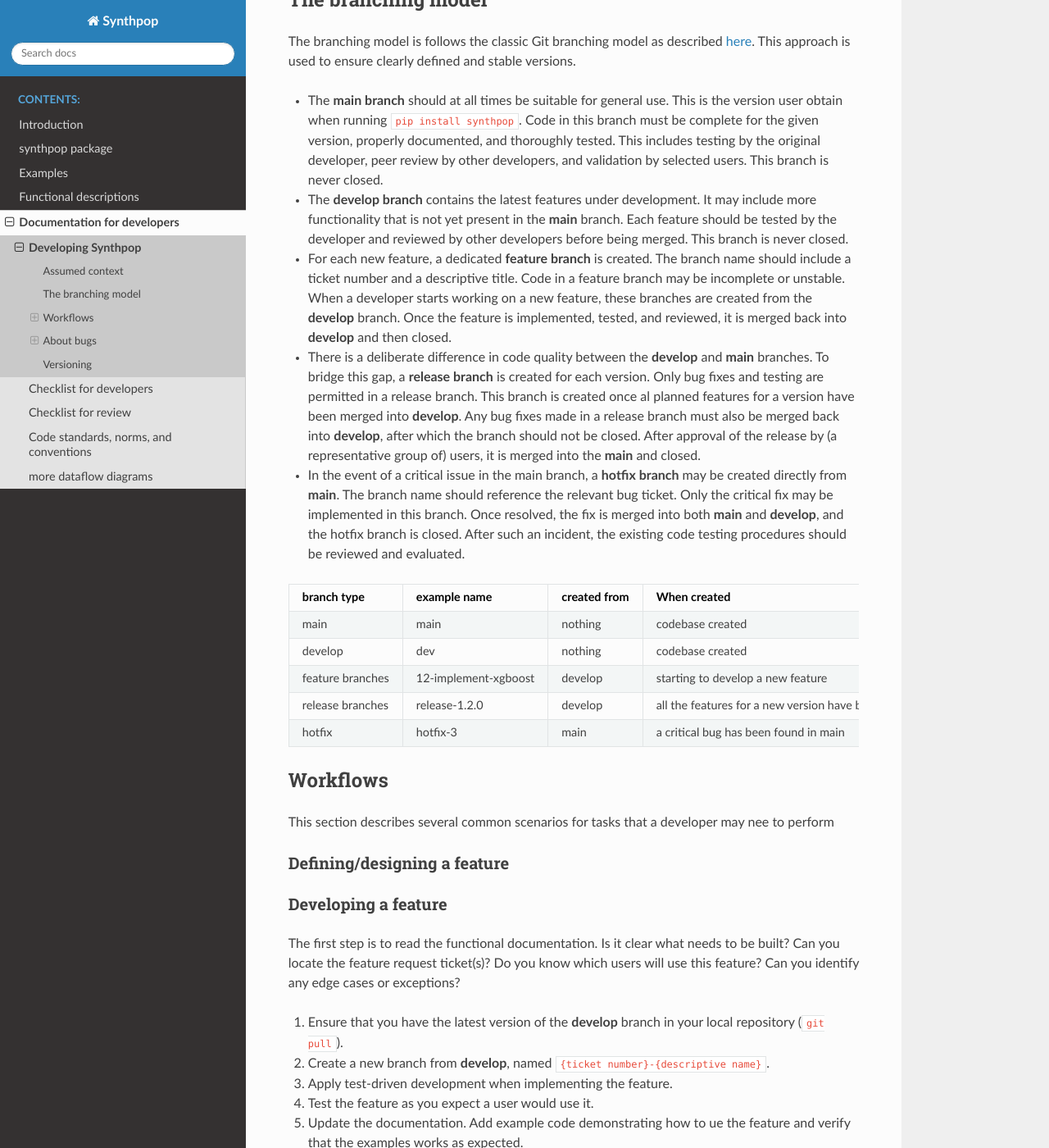
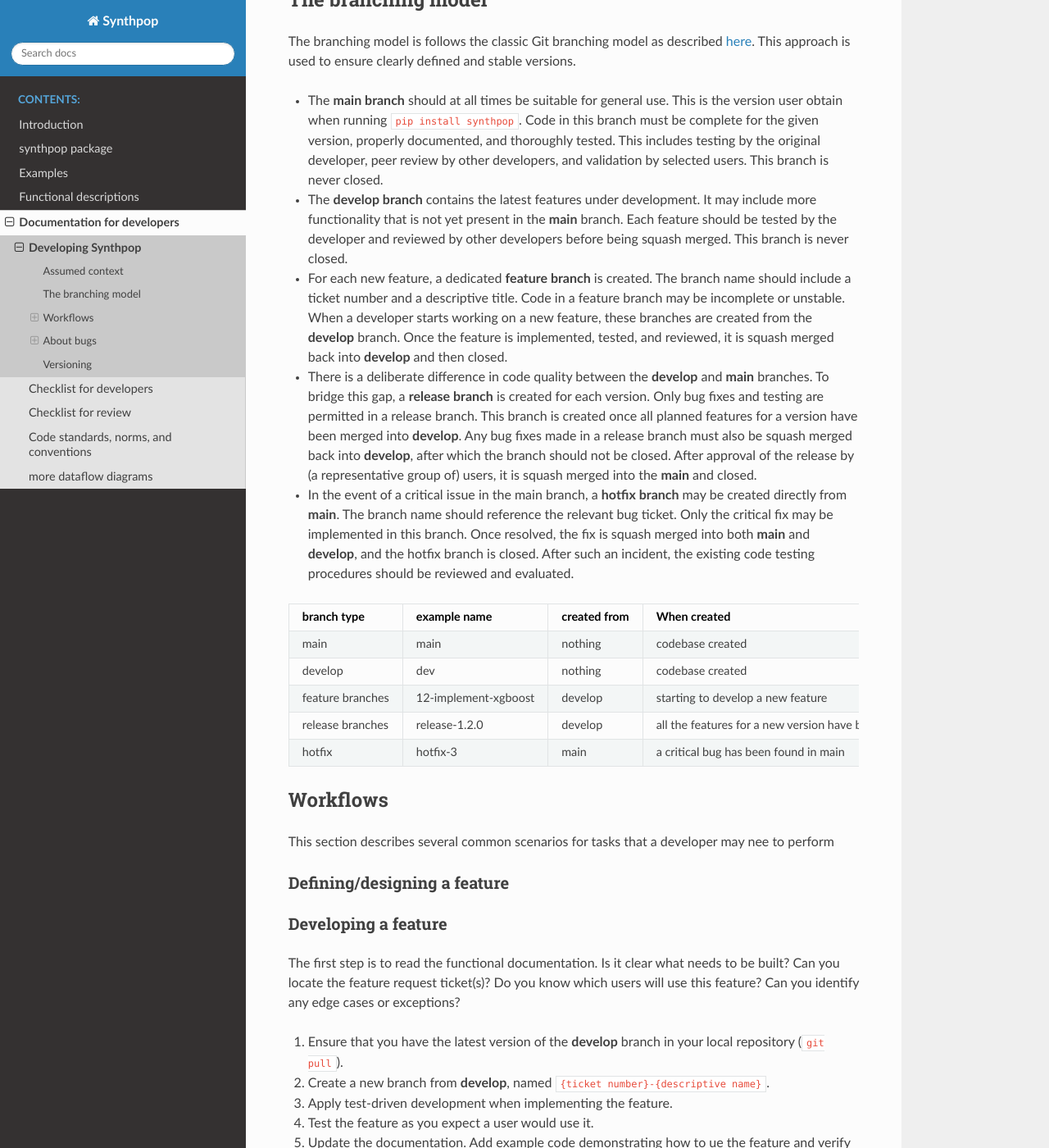
Before and after one commit to duonl/synthpop-py, a Sphinx documentation site: the page built from docs/source/developer/developing.md, in a window 1280 px wide and 1400 px high, scrolled down 425 px. Shown: the whole window at 82% size. Built offline with Sphinx 7.4.7 and the Read the Docs theme 3.1.0, drawn with Linux system fonts in a browser that asks for light colours; some of the changed text lies outside the part shown.

Commit message:
update documentation with squashing

````diff
--- a/docs/source/developer/developing.md
+++ b/docs/source/developer/developing.md
@@ -11,10 +11,10 @@ This approach is used to ensure clearly defined and stable versions.
 
 - The **main branch** should at all times be suitable for general use. This is the version user obtain when running ```pip install synthpop```.
     Code in this branch must be complete for the given version, properly documented, and thoroughly tested. This includes testing by the original developer, peer review by other developers, and validation by selected users. This branch is never closed.
-- The **develop branch** contains the latest features under development. It may include more functionality that is not yet present in the **main** branch. Each feature should be tested by the developer and reviewed by other developers before being merged. This branch is never closed.
-- For each new feature, a dedicated **feature branch** is created. The branch name should include a ticket number and a descriptive title. Code in a feature branch may be incomplete or unstable. When a developer starts working on a new feature, these branches are created from the **develop** branch. Once the feature is implemented, tested, and reviewed, it is merged back into **develop** and then closed.
-- There is a deliberate difference in code quality between the **develop** and **main** branches. To bridge this gap, a **release branch** is created for each version. Only bug fixes and testing are permitted in a release branch. This branch is created once al planned features for a version have been merged into **develop**. Any bug fixes made in a release branch must also be merged back into **develop**, after which the branch should not be closed. After approval of the release by (a representative group of) users, it is merged into the **main** and closed.
-- In the event of a critical issue in the main branch, a **hotfix branch** may be created directly from **main**. The branch name should reference the relevant bug ticket. Only the critical fix may be implemented in this branch. Once resolved, the fix is merged into both **main** and **develop**, and the hotfix branch is closed. After such an incident, the existing code testing procedures should be reviewed and evaluated.
+- The **develop branch** contains the latest features under development. It may include more functionality that is not yet present in the **main** branch. Each feature should be tested by the developer and reviewed by other developers before being squash merged. This branch is never closed.
+- For each new feature, a dedicated **feature branch** is created. The branch name should include a ticket number and a descriptive title. Code in a feature branch may be incomplete or unstable. When a developer starts working on a new feature, these branches are created from the **develop** branch. Once the feature is implemented, tested, and reviewed, it is squash merged back into **develop** and then closed.
+- There is a deliberate difference in code quality between the **develop** and **main** branches. To bridge this gap, a **release branch** is created for each version. Only bug fixes and testing are permitted in a release branch. This branch is created once all planned features for a version have been merged into **develop**. Any bug fixes made in a release branch must also be squash merged back into **develop**, after which the branch should not be closed. After approval of the release by (a representative group of) users, it is squash merged into the **main** and closed.
+- In the event of a critical issue in the main branch, a **hotfix branch** may be created directly from **main**. The branch name should reference the relevant bug ticket. Only the critical fix may be implemented in this branch. Once resolved, the fix is squash merged into both **main** and **develop**, and the hotfix branch is closed. After such an incident, the existing code testing procedures should be reviewed and evaluated.
 
 |branch type| example name| created from| When created | When closed | merge targets| activities|
 |-----------|-----------|-----------|-----------|-----------|-----------|-----------|
@@ -44,7 +44,7 @@ The first step is to read the functional documentation. Is it clear what needs t
 7. Check for merge conflicts and resolve them in your feature branch. In general, the develop branch takes precedence.
 8. Test again after resolving conflicts. Verify that no functionality was lost, that the example code still works, and that all automated tests are present and passing.
 9. Request a code review and incorporate any feedback. Test again, as changes may introduce new issues. Request review again. One reviewer is enough for small things. For more complex or high-impact features it might be a good idea to have it reviewed by multiple people.
-10. If everything is in order, merge the feature branch into **develop** and close it.
+10. If everything is in order, squash merge the feature branch into **develop** and close it.
 
 **Tip:** regularly merge **develop** into your feature branch. This reduces the risk of complex conflicts towards the end of development.
 
@@ -57,10 +57,10 @@ The first step is to read the functional documentation. Is it clear what needs t
 4. Run all automated tests and checks. Fix any bugs in the release branch.
 5. Use the code as a user would and fix any bugs found in the release branch.
 6. Carefully review the documentation for the new features. Ensure that it is clear and usable.
-7. If any bug fixes are relevant for ongoing development, merge the release branch back into **develop** without closing it.
+7. If any bug fixes are relevant for ongoing development, squash merge the release branch back into **develop** without closing it.
 8. Ask selected users to test the release and address any reported issues.
 9. Obtain approval to merge into **main**. *TODO: who needs to approve?*
-10. Merge the release branch into **main** and **develop**, then close the release branch.
+10. Squash merge the release branch into **main** and **develop**, then close the release branch.
 11. Upload the new version to PyPi.
 
 ## About bugs
@@ -105,7 +105,7 @@ flowchart LR
     C -->|On a feature branch| G{Is it in the code being developed on that branch}
     G -->|yes| H[Fix it in that branch]
     G -->|No| D
-    C --> |On a release branch| I[Fix it in that branch, merge to develop, but do not close the release branch.]
+    C --> |On a release branch| I[Fix it in that branch, squash merge to develop, but do not close the release branch.]
     C -->|develop| D
 ```
 
````
Also changed, not shown: docs/source/developer/checklist_for_developer.md (+2 -2 lines).
